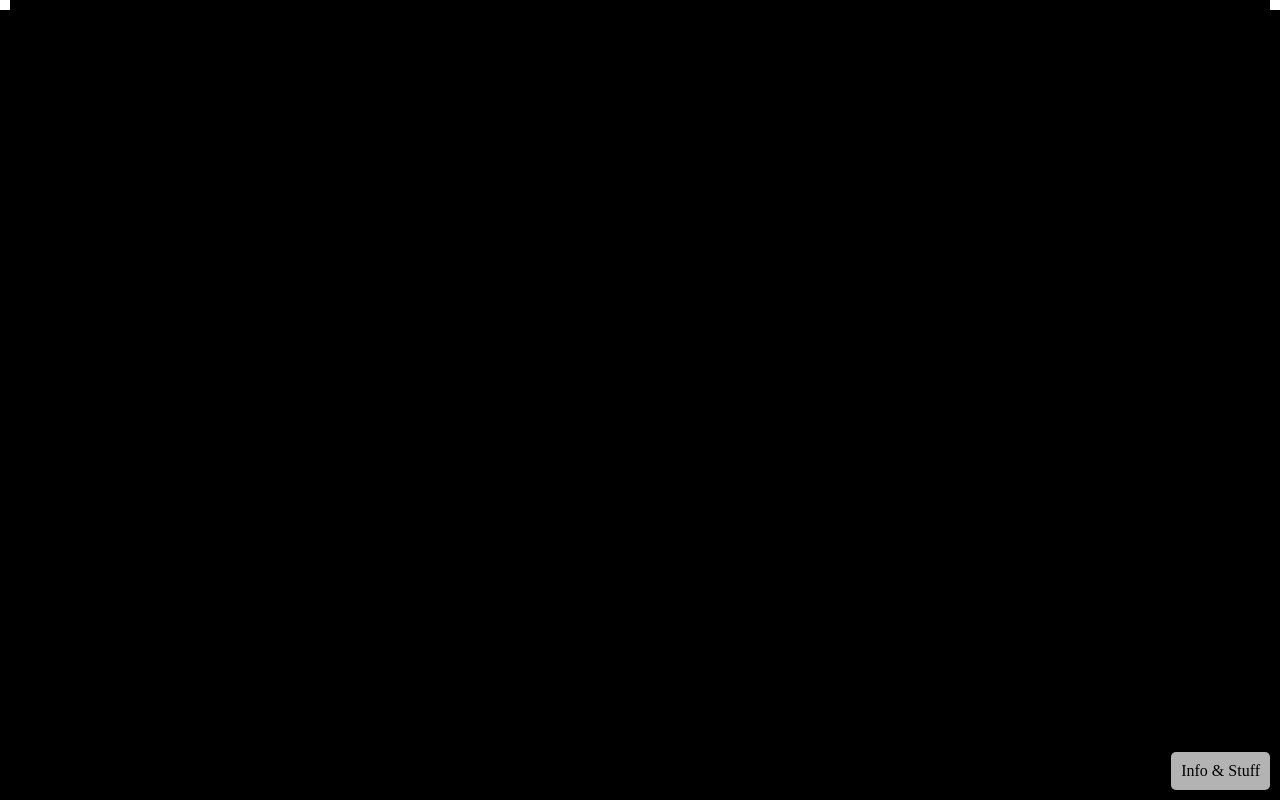
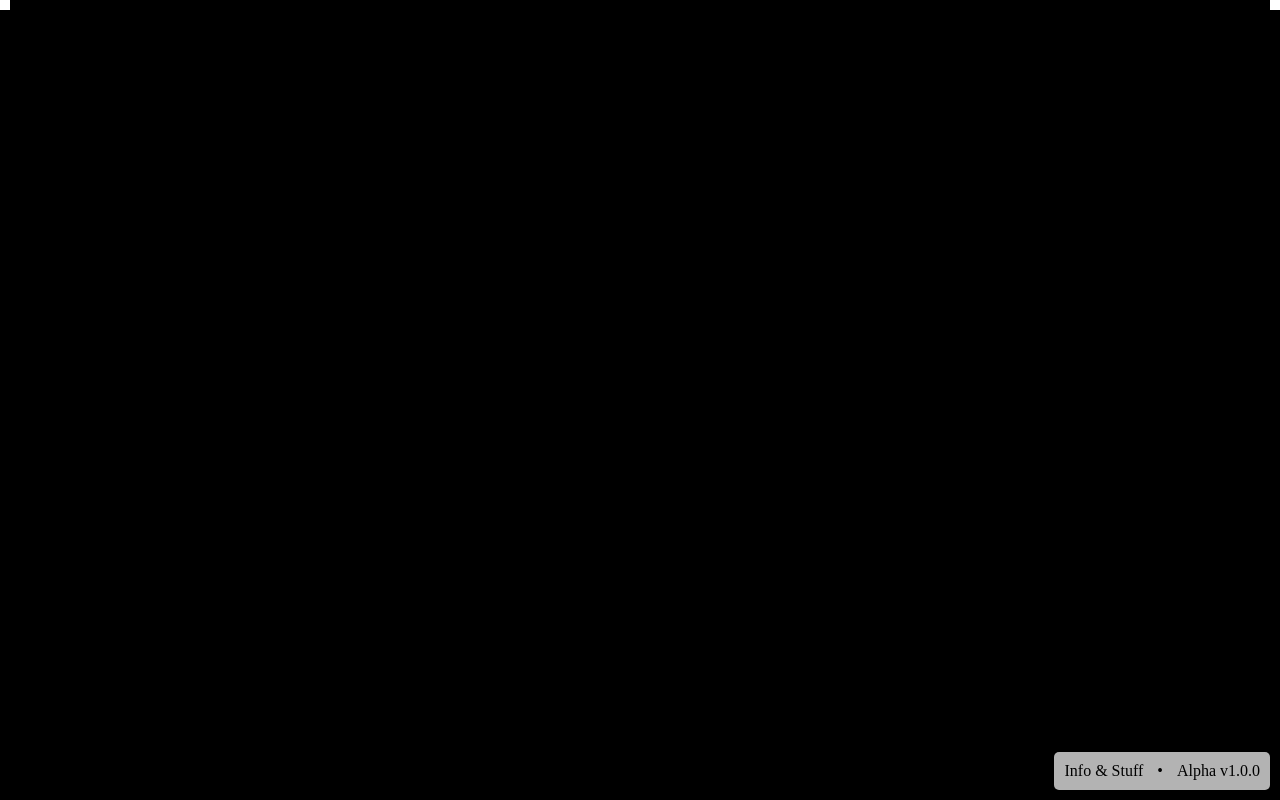
Before and after one commit to tlk106/Powder-Powder, a website with bundled scripts: page index.html in a window 1280 px wide. Built offline with nearby package versions, Linux system fonts and the light colour scheme.

Commit message:
Add changelog link to index.html and update info.html for navigation

```diff
--- a/index.html
+++ b/index.html
@@ -12,6 +12,8 @@
   <div id="mouseLocation" style="position: absolute; top: 0; right: 0; background: white; padding: 5px; z-index: 10;"></div>
   <div id="menu-link" style="position: absolute; bottom: 10px; right: 10px; z-index: 10;">
     <a id="link" href="website/info.html">Info & Stuff</a>
+    <span style="margin: 0 10px;">&bull;</span>
+    <a id="link" href="/website/changelog.html">Alpha v1.0.0</a>
   </div>
   <script src="src/render.js" type="module"></script>
   <script src="src/simulation.js" type="module"></script>
```
Also changed, not shown: website/changelog.html (+3 -0 lines), website/info.html (+1 -1 lines), website/New Text Document.txt (added).
